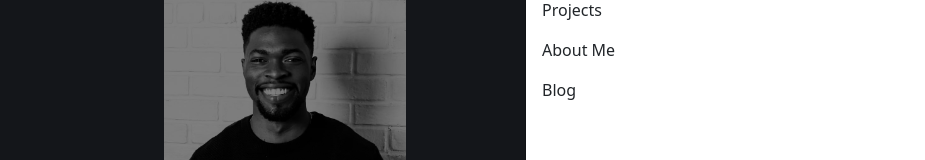
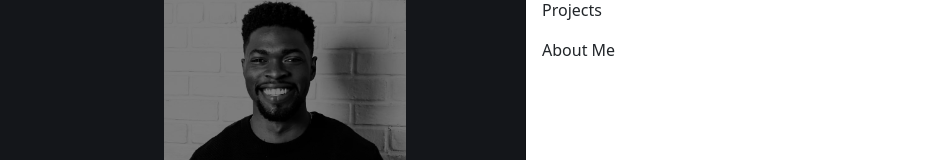
Before and after one commit to shaqshaw/MyPersonalWebsite, a React (Create React App) app: page / in a window 1280 px wide. Both pictures are taken after a click on the button 1217 px from the left and 51 px from the top of the page. Shown: the part 128-288 px from the top of the page, without its empty margins (355-1280 px from the left). Built offline with nearby package versions, Linux system fonts and the light colour scheme.

Commit message:
Removing blogs

```diff
--- a/src/components/NavMenu.js
+++ b/src/components/NavMenu.js
@@ -25,8 +25,7 @@ function NavMenu() {
                     <Nav className="justify-content-end flex-grow-1 pe-3">
                         <Nav.Link href="/">Home</Nav.Link>
                         <Nav.Link href="/projects">Projects</Nav.Link>
-                        <Nav.Link href="/aboutme">About Me</Nav.Link>
-                        <Nav.Link href="/blogs">Blog</Nav.Link>
+                        <Nav.Link href="https://www.linkedin.com/in/shaquille-shaw-4b484a101/">About Me</Nav.Link>
                     </Nav>
                 </Offcanvas.Body>
                 </Navbar.Offcanvas>
```
